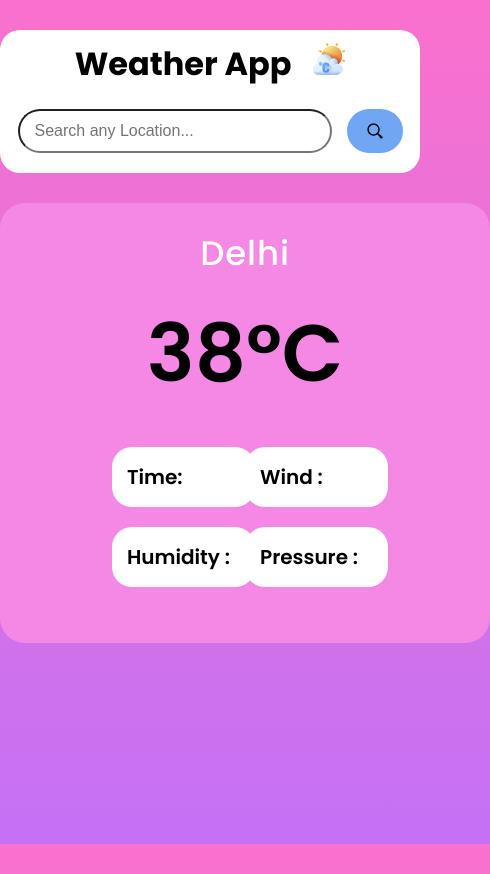
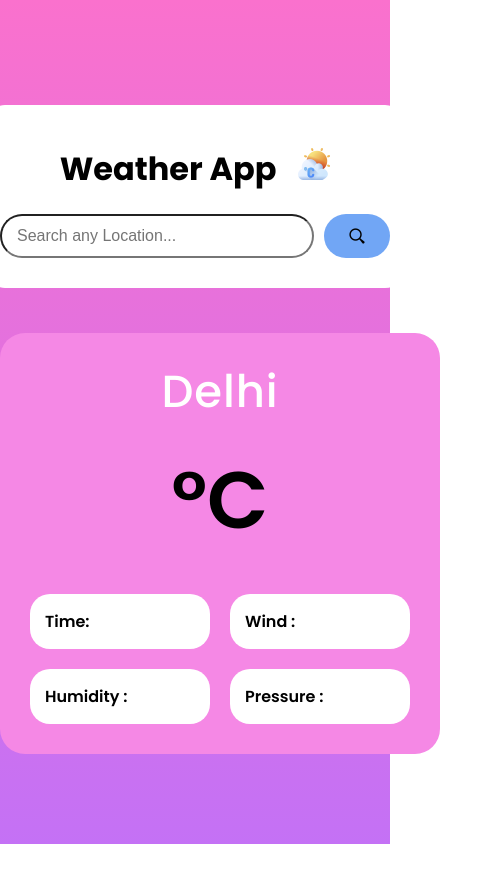
Before and after one commit to saivaraprasad195/Weather_App, a plain HTML site: page index.html in a window 390 px wide. Shown: the whole page, 490 px wide, since content can reach past the window. After the commit the page ends 844 px from the top, so only its background shows below. Drawn offline with Linux system fonts and the light colour scheme.

Commit message:
UI adjustment

```diff
--- a/index.html
+++ b/index.html
@@ -26,7 +26,7 @@
     </div>
         <div id="weather-display">
             <p id="city">Delhi</p>
-            <p id="temp">38°C</p>
+            <p id="temp">°C</p>
             <div id="details">
                 <span id="time">Time: </span>
                 <span id="wind">Wind : </span>
--- a/script.js
+++ b/script.js
@@ -22,35 +22,26 @@ function fillWeatherDetails(data){
     wind.textContent = `Wind : ${(data.wind.speed * 3.6).toFixed(2)} km/h`;
     humidity.textContent = `Humidity : ${data.main.humidity} %`;
     pressure.textContent = `Pressure : ${data.main.pressure / 100} Pa`
+
+    document.getElementById("locationInput").value="";
 }
 
 async function getWeather(lat,long){
     let url = `https://api.openweathermap.org/data/2.5/weather?lat=${lat}&lon=${long}&appid=${APIKEY}`
-    // await fetch(url)
-    //       .then(response => response.json())
-    //       .then(data => {
-            // localStorage.setItem("weatherdata", JSON.stringify(data));
-    //       });
-    // console.log(JSON.parse(localStorage.getItem("weatherdata")));
-
-    fillWeatherDetails(JSON.parse(localStorage.getItem("weatherdata")));
-
+    await fetch(url)
+          .then(response => response.json())
+          .then(data => {
+            fillWeatherDetails(data);
+            console.log(data);
+          });
 }
 
-
-
 async function getLatLong(city){
-    // let url = `http://api.openweathermap.org/geo/1.0/direct?q=${city}&appid=${APIKEY}`;
-    // const response = await fetch(url);
-    // const data = await response.json();
-    // lat = data["0"].lat;
-    // long = data["0"].lon;
-
-    ////
-    lat = 16.5088;
-    long = 80.6185;
-    /////
-
+    let url = `http://api.openweathermap.org/geo/1.0/direct?q=${city}&appid=${APIKEY}`;
+    const response = await fetch(url);
+    const data = await response.json();
+    lat = data["0"].lat;
+    long = data["0"].lon;
     getWeather(lat,long);
 }
 
--- a/style.css
+++ b/style.css
@@ -8,18 +8,22 @@ body{
     width: 100vw;
     height: 100vh;
     overflow: hidden;
+    display: flex;
+    flex-direction: column;
+    align-items: center;
+    justify-content: center;
     background-attachment: fixed;
     font-family: Poppins, sans-serif;
 }
 
 #header{
-    padding: 0px 10px 20px 10px;
+    padding: 25px;
     min-width: 400px;
-    max-width: 500px;
-    width: 60%;
+    max-width: 600px;
+    width: 65%;
     background-color: white;
     border-radius: 20px;
-    margin: 30px auto;
+    margin: 30px;
     display: flex;
     flex-direction: column;
     align-items: center;
@@ -55,7 +59,7 @@ h1{
 
 button{
     background: #71a6f5;
-    padding: 5px 20px;
+    padding: 10px 25px;
     border-radius: 25px;
     color:#fff;
     font-size: 16px;
@@ -67,9 +71,8 @@ button{
 
 #weather-display{
     font-weight: 600;
-    width: 50%;
-    min-width: 450px;
-    height: 400px;
+    width: 60%;
+    min-width: 400px;
     margin: 15px auto;
     border-radius: 25px;
     background-color: #f588e5;
@@ -89,7 +92,7 @@ p{
 
 #city{
     margin: 5px 0px 10px;
-    font-size: 34px;
+    font-size: 45px;
     color: white;
     font-weight: 500;
     letter-spacing: 0.9px;
@@ -100,6 +103,7 @@ p{
 }
 
 #details{
+    width: 100%;
     margin-top: 20px;
     font-size: 20px;
     display: grid;
@@ -120,5 +124,23 @@ p{
    border-radius: 20px;
 }
 
+@media only screen and (max-width: 550px){
+
+    #header{
+        padding: 30px 10px;
+        width: 80%;
+    }
+
+    #time, #wind, #humidity, #pressure{
+        font-size: 16px;
+        width: 150px;
+    }
+}
+
+@media only screen and (max-width: 820px){
+    #weather-display{
+        width: 80%;
+    }
+}
 
 /* Node JS: Libuv library,Q system */
```
